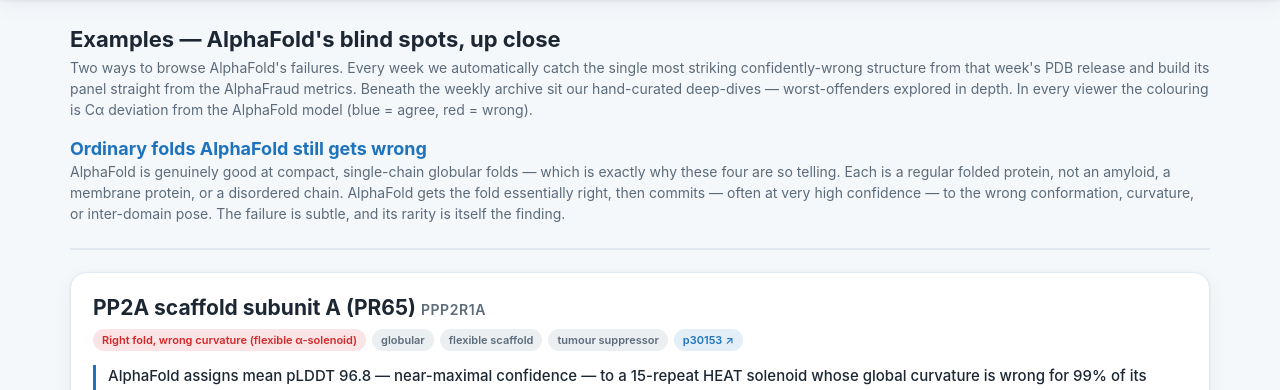
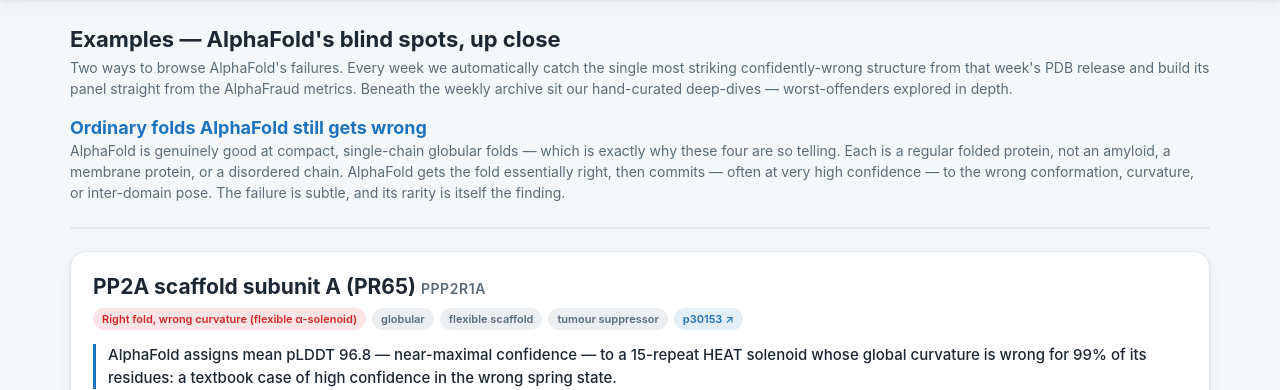
Before and after one commit to bellcheddar/AlphaFraud, a Flask app: page /examples in a window 1280 px wide. Shown: the part 249-639 px from the top of the page. Run offline with Flask 3, Linux system fonts and the light colour scheme; data that the repository does not hold is empty; some libraries are stand-ins or nearby versions.

Commit message:
Examples: trim two intro sentences (viewer colour key + biology note)

```diff
--- a/alphafraud/templates/examples.html
+++ b/alphafraud/templates/examples.html
@@ -7,13 +7,13 @@
   <p class="sub">Two ways to browse AlphaFold's failures. Every week we automatically catch the single most
   striking confidently-wrong structure from that week's PDB release and build its panel straight from the
   AlphaFraud metrics. Beneath the weekly archive sit our hand-curated deep-dives — worst-offenders explored
-  in depth. In every viewer the colouring is Cα deviation from the AlphaFold model (blue = agree, red = wrong).</p>
+  in depth.</p>
 
   {% if featured %}
   <div class="exsection">
     <h2 class="exsection-h">🎣 Fresh catch — example of the week {{ featured.week }}</h2>
     <p class="sub">Auto-selected from this release's confidently-wrong catches and written deterministically
-    from the database — no hand-curation. (Biology is left to the curated deep-dives below.)</p>
+    from the database — no hand-curation.</p>
   </div>
   {% set x = featured %}
   {% include "_expanel.html" %}
```
